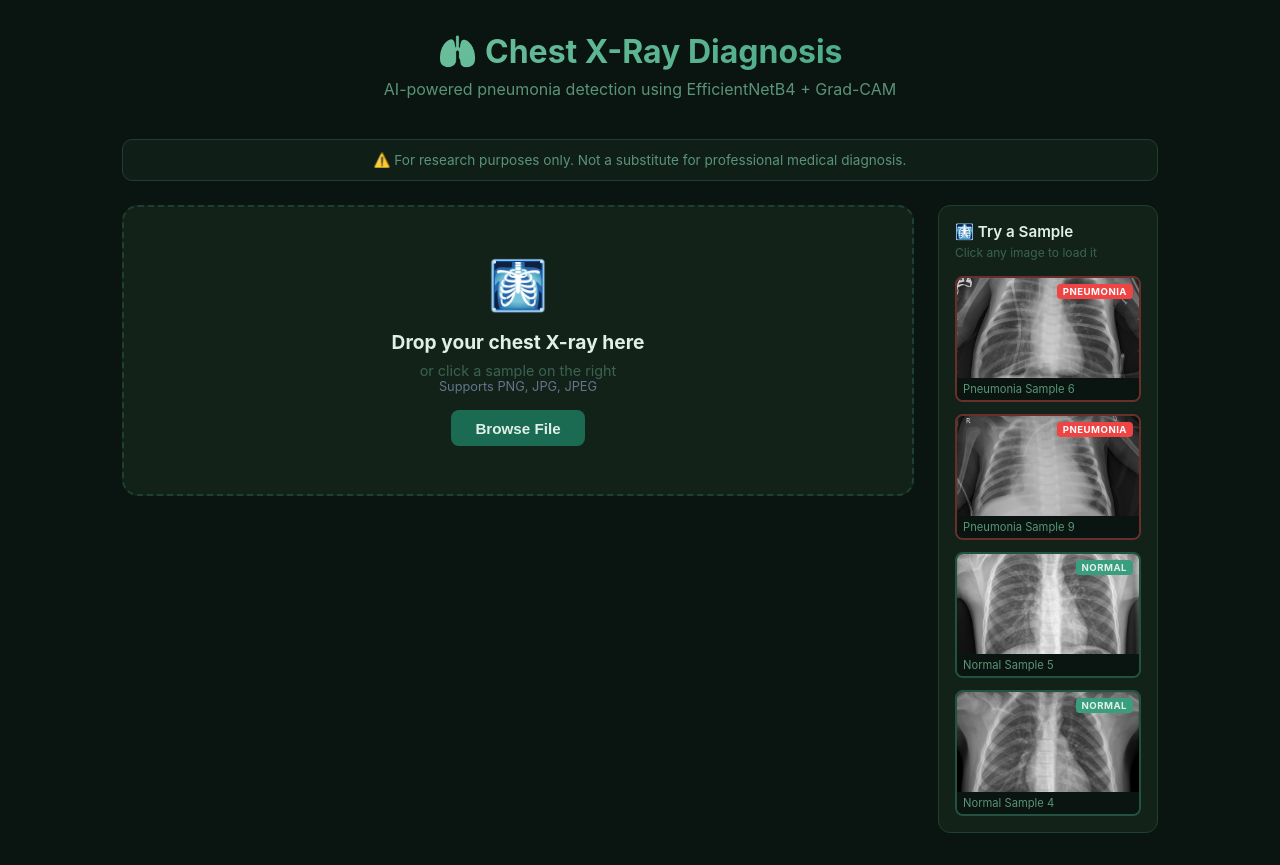
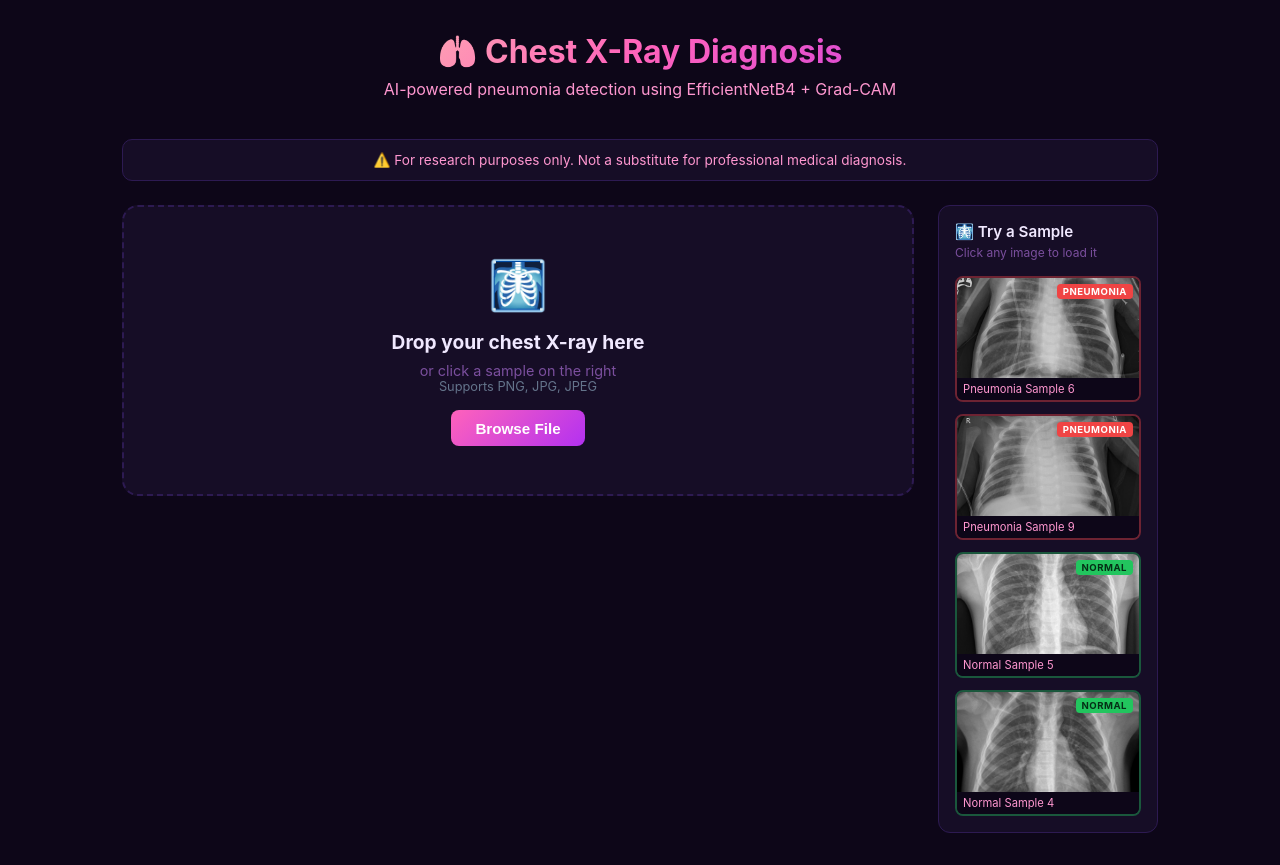
Before and after one commit to AlsoBaker/chest-xray-pneumonia-detection, a React app in the folder frontend/: page / in a window 1280 px wide. Built offline with nearby package versions, Linux system fonts and the light colour scheme; the HTML template or start-up script is replaced by a standard one.

Commit message:
style: yellow pink purple palette

```diff
--- a/frontend/src/index.css
+++ b/frontend/src/index.css
@@ -7,8 +7,8 @@
 
 body {
   font-family: 'Inter', -apple-system, BlinkMacSystemFont, sans-serif;
-  background: #0a1410;
-  color: #e0f0e8;
+  background: #0d0618;
+  color: #f0e8ff;
   min-height: 100vh;
 }
 
@@ -28,33 +28,33 @@ body {
 .header h1 {
   font-size: 2rem;
   font-weight: 700;
-  background: linear-gradient(135deg, #7ecba7, #3a9e7e);
+  background: linear-gradient(135deg, #FBF5A7, #FF62BB, #B331F1);
   -webkit-background-clip: text;
   -webkit-text-fill-color: transparent;
   margin-bottom: 0.5rem;
 }
 
 .header p {
-  color: #5a9478;
+  color: #FF97D0;
   font-size: 1rem;
 }
 
 /* ── Upload Zone ──────────────────────────────────────── */
 .upload-zone {
-  border: 2px dashed #1e4030;
+  border: 2px dashed #2d1a52;
   border-radius: 16px;
   padding: 3rem 2rem;
   text-align: center;
   cursor: pointer;
   transition: all 0.3s ease;
-  background: #132219;
+  background: #160d26;
   margin-bottom: 2rem;
 }
 
 .upload-zone:hover,
 .upload-zone.dragging {
-  border-color: #3a9e7e;
-  background: #1b3d2a;
+  border-color: #B331F1;
+  background: #1e1035;
 }
 
 .upload-zone .icon {
@@ -65,28 +65,28 @@ body {
 .upload-zone h3 {
   font-size: 1.2rem;
   margin-bottom: 0.5rem;
-  color: #e0f0e8;
+  color: #f0e8ff;
 }
 
 .upload-zone p {
-  color: #3a6350;
+  color: #7b4f9e;
   font-size: 0.9rem;
 }
 
 .upload-btn {
   margin-top: 1rem;
   padding: 0.6rem 1.5rem;
-  background: #1b6b52;
+  background: linear-gradient(135deg, #FF62BB, #B331F1);
   border: none;
   border-radius: 8px;
-  color: #e0f0e8;
+  color: white;
   font-weight: 600;
   cursor: pointer;
   font-size: 0.95rem;
-  transition: background 0.2s;
+  transition: opacity 0.2s;
 }
 
-.upload-btn:hover { background: #3a9e7e; }
+.upload-btn:hover { opacity: 0.85; }
 
 /* ── Results Grid ─────────────────────────────────────── */
 .results-grid {
@@ -98,17 +98,17 @@ body {
 
 /* ── Cards ────────────────────────────────────────────── */
 .card {
-  background: #132219;
+  background: #160d26;
   border-radius: 16px;
   padding: 1.5rem;
-  border: 1px solid #1e4030;
+  border: 1px solid #2d1a52;
 }
 
 .card h3 {
   font-size: 0.85rem;
   text-transform: uppercase;
   letter-spacing: 0.1em;
-  color: #3a6350;
+  color: #7b4f9e;
   margin-bottom: 1rem;
 }
 
@@ -120,10 +120,10 @@ body {
 }
 
 .result-label.pneumonia { color: #f87171; }
-.result-label.normal    { color: #7ecba7; }
+.result-label.normal    { color: #4ade80; }
 
 .confidence-bar-wrap {
-  background: #0a1410;
+  background: #0d0618;
   border-radius: 99px;
   height: 10px;
   margin: 1rem 0;
@@ -137,17 +137,17 @@ body {
 }
 
 .confidence-bar.pneumonia { background: linear-gradient(90deg, #f87171, #ef4444); }
-.confidence-bar.normal    { background: linear-gradient(90deg, #7ecba7, #3a9e7e); }
+.confidence-bar.normal    { background: linear-gradient(90deg, #4ade80, #22c55e); }
 
 .confidence-text {
   font-size: 1.1rem;
-  color: #5a9478;
+  color: #FF97D0;
 }
 
 .confidence-text span {
   font-size: 1.4rem;
   font-weight: 700;
-  color: #e0f0e8;
+  color: #FBF5A7;
 }
 
 /* ── Metrics Card ─────────────────────────────────────── */
@@ -158,7 +158,7 @@ body {
 }
 
 .metric-item {
-  background: #0a1410;
+  background: #0d0618;
   border-radius: 10px;
   padding: 0.75rem;
   text-align: center;
@@ -167,12 +167,12 @@ body {
 .metric-value {
   font-size: 1.3rem;
   font-weight: 700;
-  color: #7ecba7;
+  color: #FF62BB;
 }
 
 .metric-label {
   font-size: 0.75rem;
-  color: #3a6350;
+  color: #7b4f9e;
   margin-top: 0.2rem;
 }
 
@@ -199,8 +199,8 @@ body {
 .spinner {
   width: 48px;
   height: 48px;
-  border: 4px solid #1e4030;
-  border-top-color: #3a9e7e;
+  border: 4px solid #2d1a52;
+  border-top-color: #B331F1;
   border-radius: 50%;
   animation: spin 0.8s linear infinite;
   margin: 0 auto 1rem;
@@ -210,12 +210,12 @@ body {
 
 /* ── Warning Banner ───────────────────────────────────── */
 .warning {
-  background: #0f1f18;
-  border: 1px solid #1e4030;
+  background: #160d26;
+  border: 1px solid #2d1a52;
   border-radius: 10px;
   padding: 0.75rem 1rem;
   font-size: 0.85rem;
-  color: #5a9478;
+  color: #FF97D0;
   margin-bottom: 1.5rem;
   text-align: center;
 }
@@ -225,10 +225,10 @@ body {
   display: block;
   width: 100%;
   padding: 0.85rem;
-  background: #132219;
-  border: 1px solid #1e4030;
+  background: #160d26;
+  border: 1px solid #2d1a52;
   border-radius: 10px;
-  color: #5a9478;
+  color: #7b4f9e;
   font-size: 1rem;
   cursor: pointer;
   transition: all 0.2s;
@@ -236,8 +236,8 @@ body {
 }
 
 .reset-btn:hover {
-  border-color: #3a9e7e;
-  color: #7ecba7;
+  border-color: #B331F1;
+  color: #FF97D0;
 }
 
 /* ── Main layout — side by side ──────────────────────── */
@@ -256,22 +256,22 @@ body {
 .sample-panel {
   width: 220px;
   flex-shrink: 0;
-  background: #132219;
+  background: #160d26;
   border-radius: 12px;
   padding: 1rem;
-  border: 1px solid #1e4030;
+  border: 1px solid #2d1a52;
 }
 
 .sample-title {
   font-size: 0.95rem;
   font-weight: 600;
-  color: #e0f0e8;
+  color: #f0e8ff;
   margin: 0 0 0.25rem 0;
 }
 
 .sample-subtitle {
   font-size: 0.75rem;
-  color: #3a6350;
+  color: #7b4f9e;
   margin: 0 0 1rem 0;
 }
 
@@ -303,11 +303,11 @@ body {
 }
 
 .sample-card.normal {
-  border-color: #3a9e7e66;
+  border-color: #22c55e66;
 }
 
 .sample-card.normal:hover {
-  border-color: #7ecba7;
+  border-color: #22c55e;
 }
 
 .sample-card img {
@@ -335,15 +335,15 @@ body {
 }
 
 .sample-card.normal .sample-badge {
-  background: #3a9e7e;
-  color: #e0f0e8;
+  background: #22c55e;
+  color: #052e16;
 }
 
 .sample-name {
   font-size: 0.7rem;
-  color: #5a9478;
+  color: #FF97D0;
   padding: 4px 6px;
-  background: #0a1410;
+  background: #0d0618;
 }
 
 /* ── Responsive — stack on mobile ─────────────────────── */
```
